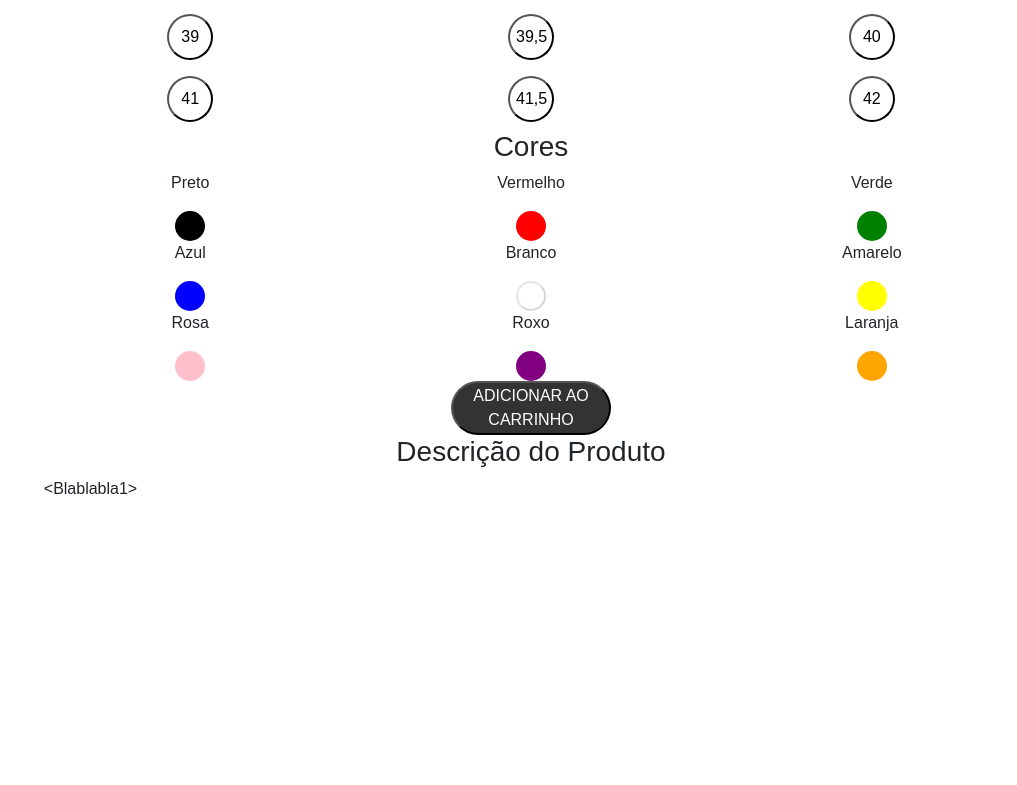
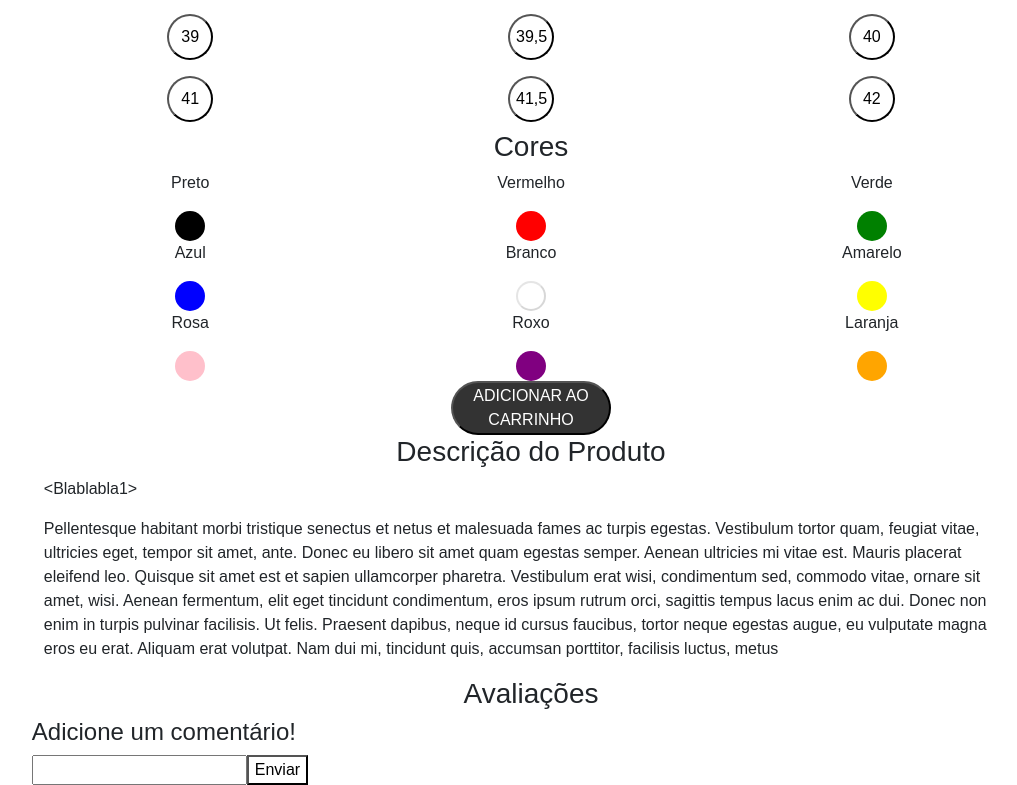
Before and after one commit to dsm-cefet-rj/trabalho-integrado-2023-2-psw-grupo-8-2023-2, a React (Create React App) app in the folder front-end/: page /Produto/1 in a window 1280 px wide. Shown: the part 1375-2160 px from the top of the page, without its empty margins (109-1126 px from the left). Before the commit the page ends 1892 px from the top, so only its background shows below. Built offline with nearby package versions, Linux system fonts and the light colour scheme; data requests are answered from the project's data file.

Commit message:
Avaliações do produto
Funcionando mas ainda não totalmente

```diff
--- a/front-end/src/index.js
+++ b/front-end/src/index.js
@@ -6,11 +6,13 @@ import { configureStore } from '@reduxjs/toolkit';
 import { Provider } from 'react-redux';
 import productsReducer, { productsFetch } from './features/productsSlice';
 import cartReducer, { getTotal } from './features/cartSlice';
+import commentsReducer from './pages/comentario/comentario.js'
 
 const store = configureStore({
   reducer: {
     products: productsReducer,
     cart: cartReducer,
+    comment: commentsReducer,
   },
 });
 
--- /dev/null
+++ b/front-end/src/pages/comentario/comentario.js
@@ -0,0 +1,23 @@
+import { createSlice } from "@reduxjs/toolkit";
+
+
+const initialState = {
+    comments: [],
+    comment: "",
+    value: 0,
+};
+
+const commentsSlice = createSlice({
+    name: "comment",
+    initialState,
+    reducers: {
+        addComment(state, action){
+            const newComment = action.payload;
+            state.comments.push(newComment);
+        },
+    }
+});
+
+
+export default commentsSlice.reducer;
+export const { addComment , increment, decrement} = commentsSlice.actions;
--- a/front-end/src/pages/produto/productDetails.js
+++ b/front-end/src/pages/produto/productDetails.js
@@ -1,4 +1,4 @@
-import React, { useEffect } from "react";
+import React, { useEffect, useState } from "react";
 import { useParams } from "react-router-dom";
 import { PRODUCTS } from "../../data";
 import { Container, Row, Col } from 'react-bootstrap';
@@ -10,25 +10,42 @@ import { useDispatch } from "react-redux";
 import { addToCart } from "../../features/cartSlice";
 import { Link } from "react-router-dom";
 import { productsFetch } from "../../features/productsSlice";
-
+import { addComment, increment, decrement } from "../comentario/comentario";
 
 export default function ProductDetails() {
+  const dispatch = useDispatch();
   const { items, status } = useSelector((state) => state.products);
 
-  const dispatch = useDispatch();
+  // const {newComment,setNewComment} = useState('');
+  const msg = useSelector((state) => state.comment.comments)
+  console.log(msg)
+  const [comment, setComment] = useState(""); // Inicializa o estado do input com uma string vazia
+
   console.log(status);
-
-
 
   const { id } = useParams()
   const product = items.find((element) => element.id == id);
+
+  const handleCommentChange = (e) => {
+    setComment(e.target.value); // Atualiza o estado do input com o valor do campo de texto
+  };
+
+  const handleSubmit = (e) => {
+    e.preventDefault();
+    // Agora você pode usar o valor de "comment" como a mensagem que o usuário digitou
+    console.log("Mensagem digitada:", comment);
+    // Aqui você pode despachar a action para adicionar a mensagem ao estado do Redux, se desejar
+    dispatch(addComment(comment))
+    setComment("")
+
+  };
 
   const handleAddToCart = (product) => {
     dispatch(addToCart(product));
   };
 
-  if(status==="pending" || status=="null") {
-    return ( <div>LOADING</div>)
+  if (status === "pending" || status == "null") {
+    return (<div>LOADING</div>)
   } else {
     return (<>
       <Container>
@@ -115,7 +132,33 @@ export default function ProductDetails() {
         <div class="container-fluid">
           <h3>Descrição do Produto</h3>
           <p>{product.desc}</p>
+          <p>Pellentesque habitant morbi tristique senectus et netus et malesuada fames ac turpis egestas. Vestibulum tortor quam, feugiat vitae, ultricies eget, tempor sit amet, ante. Donec eu libero sit amet quam egestas semper. Aenean ultricies mi vitae est. Mauris placerat eleifend leo. Quisque sit amet est et sapien ullamcorper pharetra. Vestibulum erat wisi, condimentum sed, commodo vitae, ornare sit amet, wisi. Aenean fermentum, elit eget tincidunt condimentum, eros ipsum rutrum orci, sagittis tempus lacus enim ac dui. Donec non enim in turpis pulvinar facilisis. Ut felis. Praesent dapibus, neque id cursus faucibus, tortor neque egestas augue, eu vulputate magna eros eu erat. Aliquam erat volutpat. Nam dui mi, tincidunt quis, accumsan porttitor, facilisis luctus, metus</p>
         </div>
       </Container>
-  </>)}
+
+      <Container fluid="true">
+        <h3>Avaliações</h3>
+        <form onSubmit={handleSubmit}>
+          <h4>Adicione um comentário!</h4>
+          <input
+            type="text"
+            value={comment}
+            onChange={handleCommentChange}
+          />
+          <button type="submit">Enviar</button>
+        </form>
+
+        <Container fluid="true">
+          <div>
+            <Col>
+              {msg.map((comment, index) => (
+                <Row key={index} style={{ border: "2px solid #000", padding: "10px", marginBottom: "10px"}}>{comment}</Row>
+              ))}
+            </Col>
+          </div>
+        </Container>
+
+      </Container>
+    </>)
   }
+}
```
Lines whose indentation alone changed are shown as unchanged.
